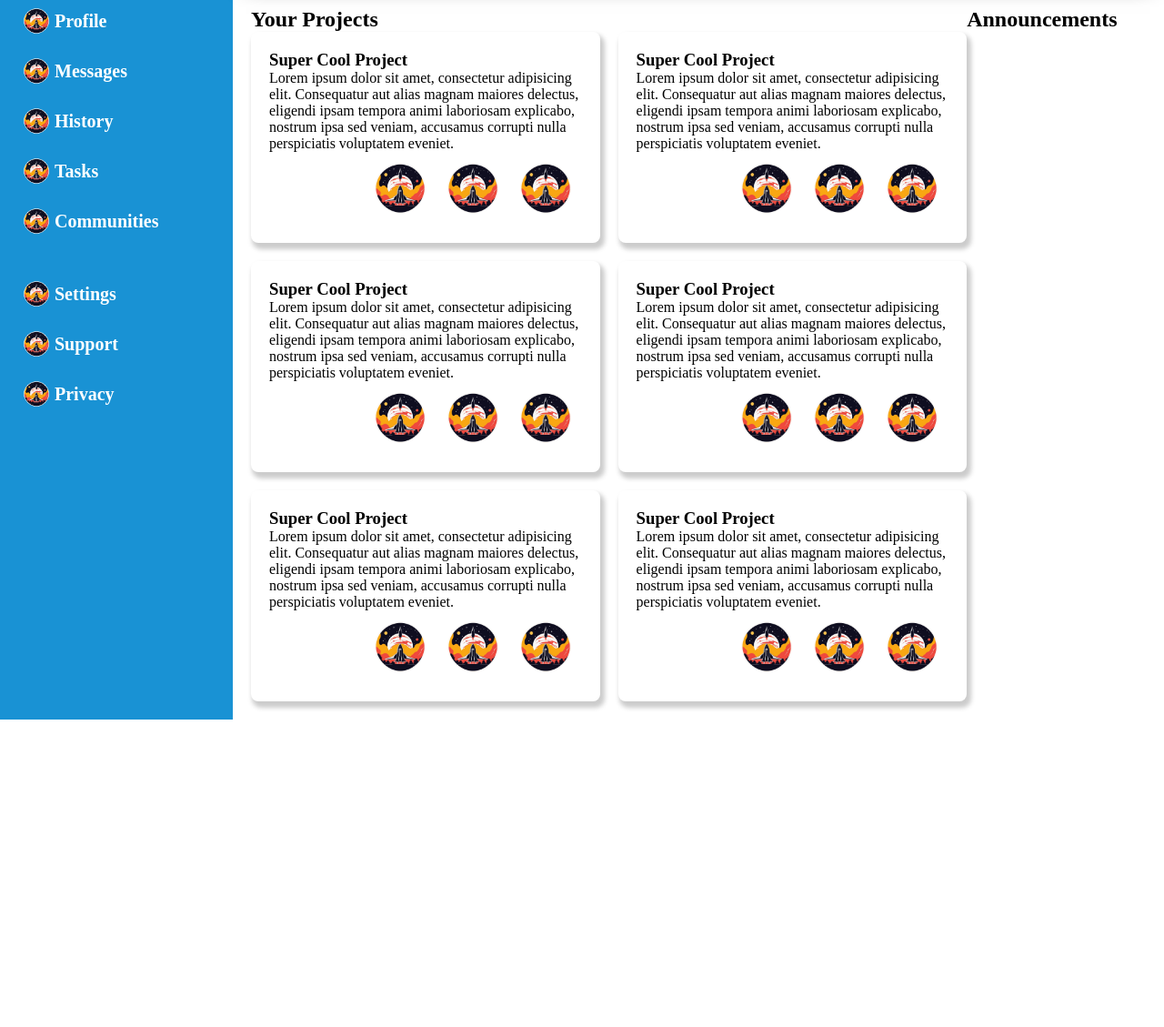
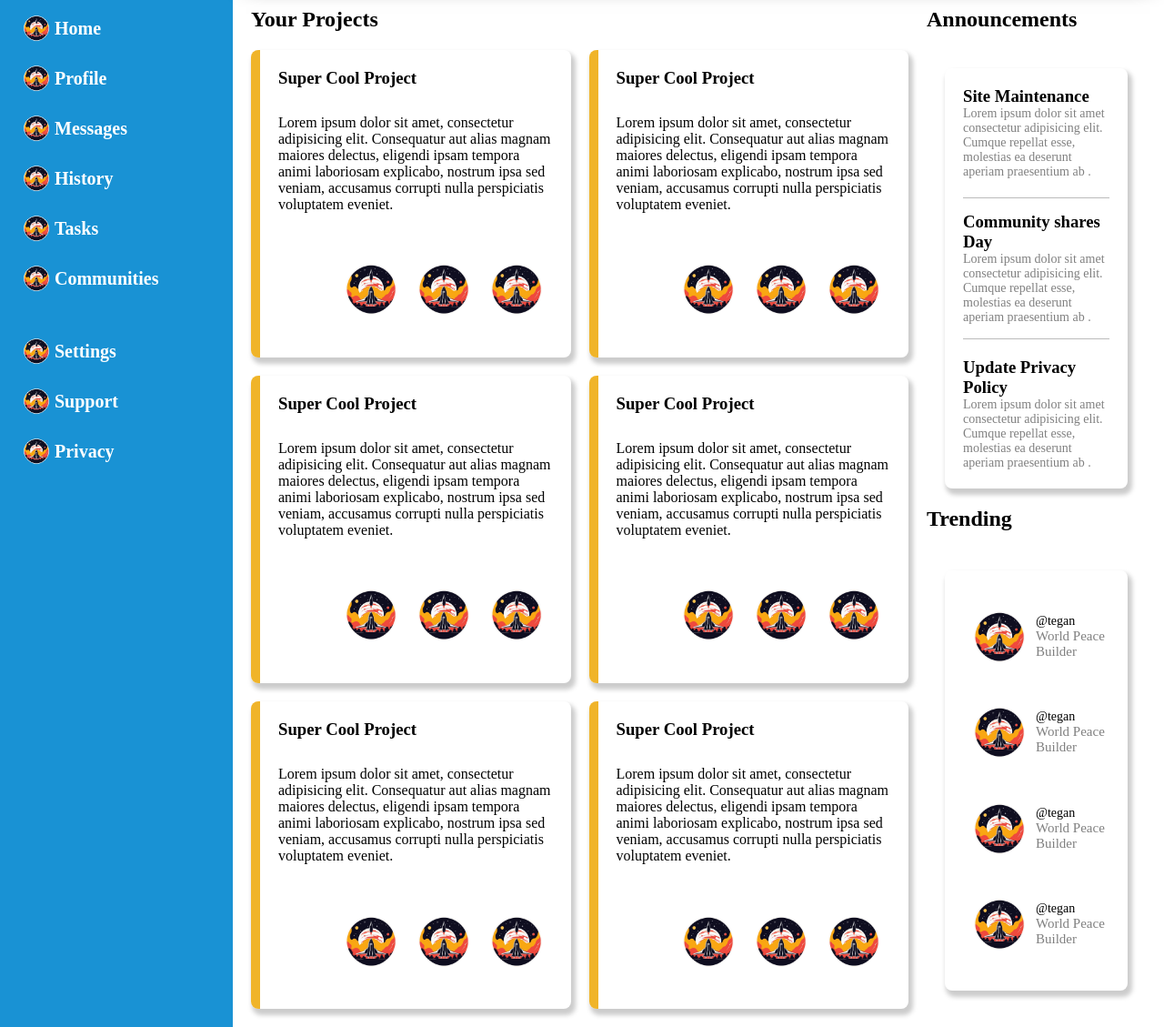
Before and after one commit to SirPtavius/Admin_Dashboard, a plain HTML site: page index.html in a window 1280 px wide. Shown: the part 172-1301 px from the top of the page at 91% size. Before the commit the page ends 963 px from the top, so only its background shows below. Drawn offline with Linux system fonts and the light colour scheme.

Commit message:
finished the page layout. to fix: header box shadow

```diff
--- a/index.html
+++ b/index.html
@@ -266,6 +266,86 @@
           </div>
         </div>
       </div>
+      <div class="announcementSection">
+        <div class="announcementCard">
+          <div>
+            <h3>Site Maintenance</h3>
+            <p style="font-size: 14px; color: gray">
+              Lorem ipsum dolor sit amet consectetur adipisicing elit. Cumque
+              repellat esse, molestias ea deserunt aperiam praesentium ab .
+            </p>
+          </div>
+          <div class="midDiv">
+            <h3>Community shares Day</h3>
+            <p style="font-size: 14px; color: gray">
+              Lorem ipsum dolor sit amet consectetur adipisicing elit. Cumque
+              repellat esse, molestias ea deserunt aperiam praesentium ab .
+            </p>
+          </div>
+          <div>
+            <h3>Update Privacy Policy</h3>
+            <p style="font-size: 14px; color: gray">
+              Lorem ipsum dolor sit amet consectetur adipisicing elit. Cumque
+              repellat esse, molestias ea deserunt aperiam praesentium ab .
+            </p>
+          </div>
+        </div>
+        <h2>Trending</h2>
+        <div class="trendingSection">
+          <div class="leftProfile">
+            <img
+              class="leftImage"
+              src="image/ai-generated-8627424_1280-removebg-preview.png"
+              alt="profile"
+            />
+            <div class="leftText">
+              <p style="font-size: 14px">@tegan</p>
+              <p style="font-size: 15px; color: gray">
+                World Peace Builder
+              </p>
+            </div>
+        </div>
+        <div class="leftProfile">
+          <img
+            class="leftImage"
+            src="image/ai-generated-8627424_1280-removebg-preview.png"
+            alt="profile"
+          />
+          <div class="leftText">
+            <p style="font-size: 14px">@tegan</p>
+            <p style="font-size: 15px; color: gray">
+              World Peace Builder
+            </p>
+          </div>
+        </div>
+        <div class="leftProfile">
+          <img
+            class="leftImage"
+            src="image/ai-generated-8627424_1280-removebg-preview.png"
+            alt="profile"
+          />
+          <div class="leftText">
+            <p style="font-size: 14px">@tegan</p>
+            <p style="font-size: 15px; color: gray">
+              World Peace Builder
+            </p>
+          </div>
+        </div>
+        <div class="leftProfile">
+          <img
+            class="leftImage"
+            src="image/ai-generated-8627424_1280-removebg-preview.png"
+            alt="profile"
+          />
+          <div class="leftText">
+            <p style="font-size: 14px">@tegan</p>
+            <p style="font-size: 15px; color: gray">
+              World Peace Builder
+            </p>
+          </div>
+        </div>
+      </div>
+
     </div>
   </body>
 </html>
--- a/style.css
+++ b/style.css
@@ -102,9 +102,10 @@ button {
 
 .main {
   display: grid;
-  grid-template-columns: 4fr 1fr;
+  grid-template-columns: 3fr 1fr;
   grid-template-rows: 0fr 4fr;
   padding: 20px;
+  gap: 20px;
 }
 .cardContainer {
   display: grid;
@@ -117,8 +118,38 @@ button {
   padding: 20px;
   border-radius: 8px;
   box-shadow: 3px 5px 5px 2px #ccc;
+  display: grid;
+  border-left: 10px solid #f0b429;
 }
 .cardLinks {
   display: flex;
   justify-content: end;
 }
+.announcementSection {
+  display: grid;
+  grid-template-rows: 2fr 0.2fr 2fr;
+}
+.announcementCard {
+  margin: 20px;
+  padding: 20px;
+  border-radius: 8px;
+  box-shadow: 3px 5px 5px 2px #ccc;
+  display: grid;
+  grid-template-columns: repeat(1fr, 3);
+  gap: 20px;
+}
+.midDiv {
+  border-bottom: rgb(187, 187, 187) 1px solid;
+  border-top: rgb(187, 187, 187) 1px solid;
+
+  padding-top: 15px;
+  padding-bottom: 15px;
+}
+.trendingSection {
+  display: grid;
+  grid-template-rows: repeat(1fr, 4);
+  margin: 20px;
+  padding: 20px;
+  border-radius: 8px;
+  box-shadow: 3px 5px 5px 2px #ccc;
+}
```
